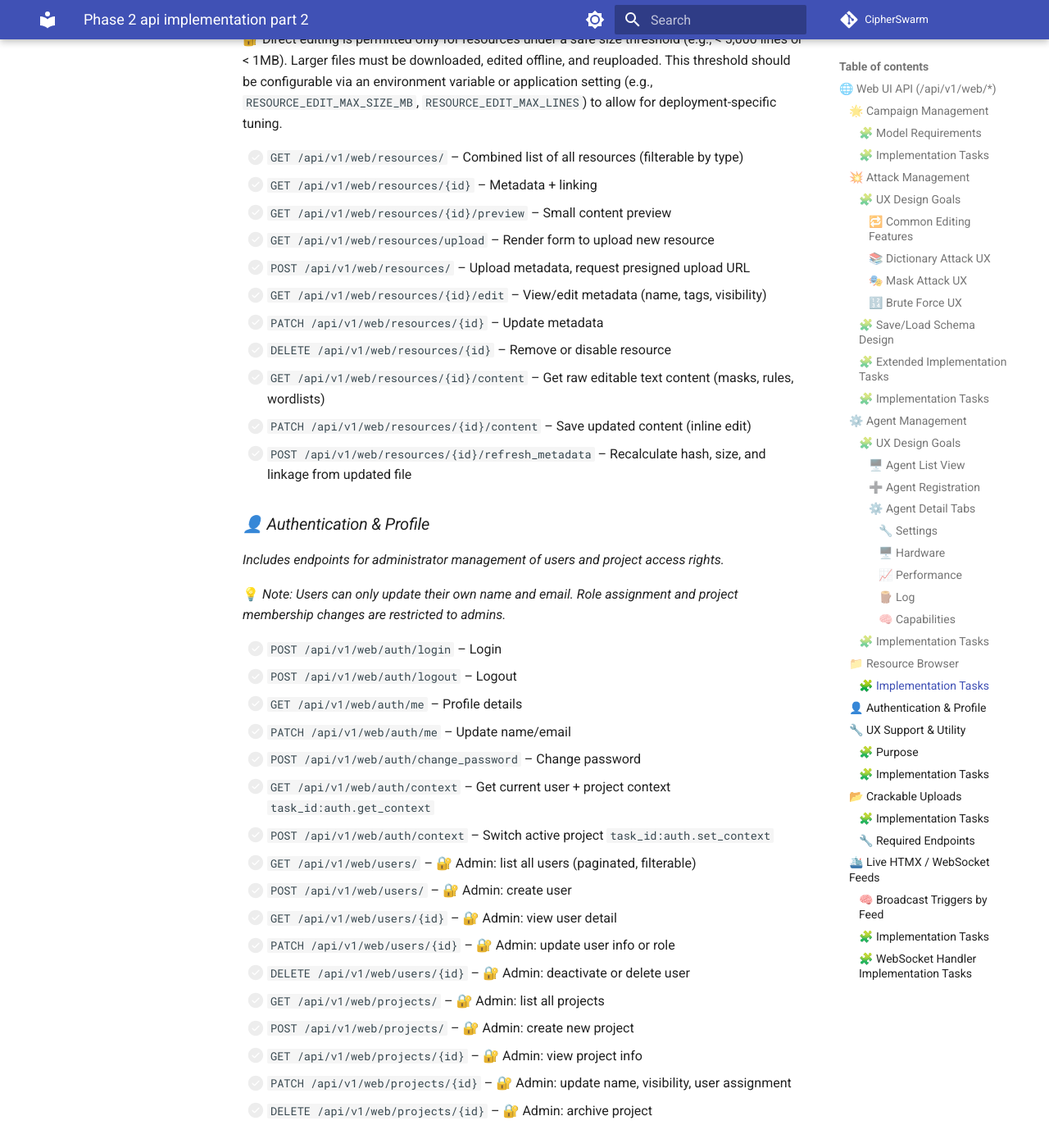
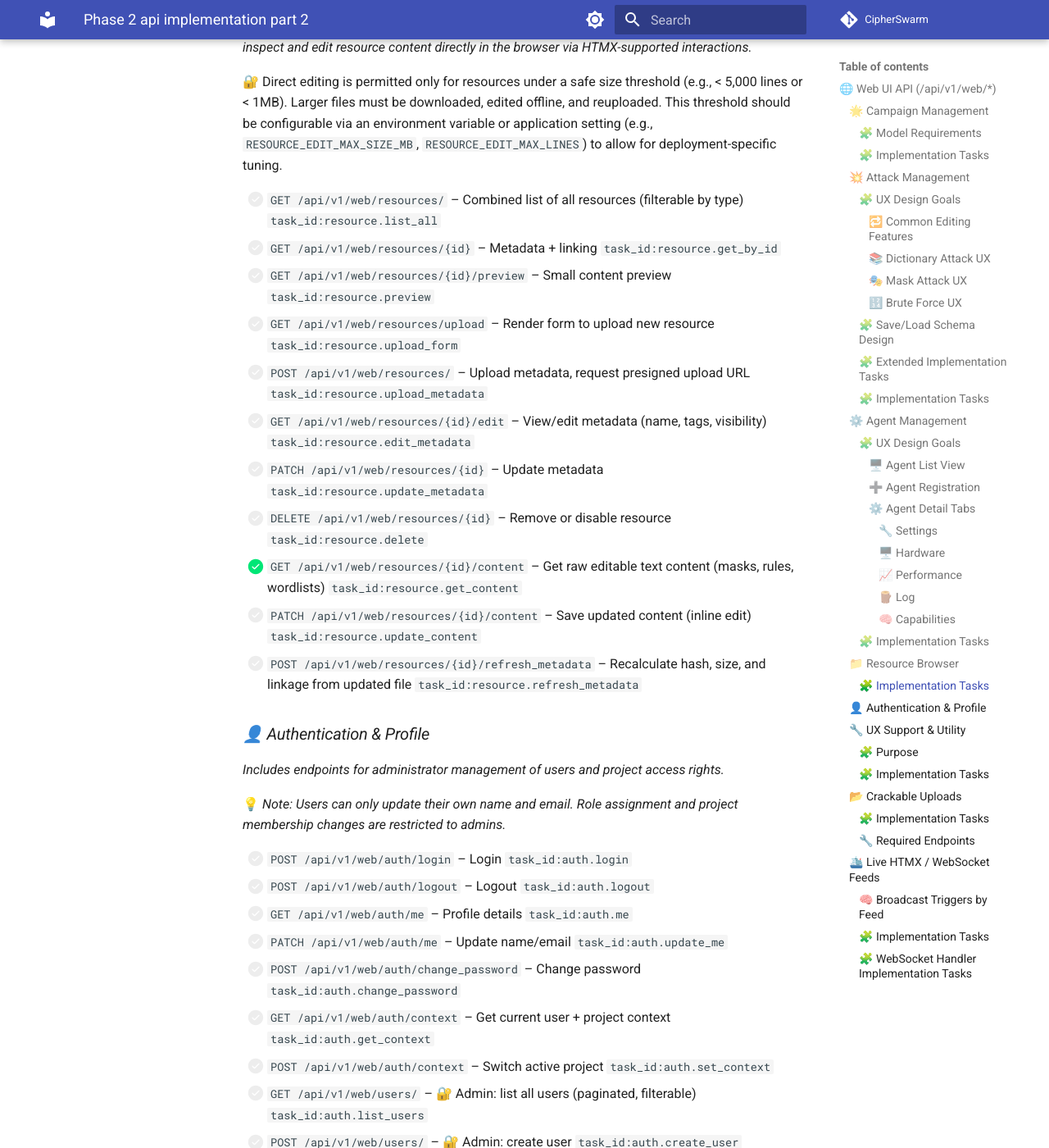
Before and after one commit to unclesp1d3r/CipherSwarm, an MkDocs documentation site: the page built from docs/v2_rewrite_implementation_plan/phase-2-api-implementation-parts/phase-2-api-implementation-part-2.md, in a window 1280 px wide and 1400 px high, scrolled down 15516 px. Shown: the whole window at 82% size. Built offline with MkDocs 1.6.1 and Material for MkDocs 9.7.7, drawn with Linux system fonts in a browser that asks for light colours; comment, search, counter and statistics services are not loaded; some of the changed text lies outside the part shown.

Commit message:
feat(api): integrate resources router and update implementation tasks
- Included the `resources_router` in the main API router for web endpoints.
- Updated the implementation plan documentation to add task IDs for resource-related endpoints, enhancing traceability and task management.
- Ensured consistency in the documentation format for endpoint descriptions.

Signed-off-by: @unclesp1d3r
Signed-off-by: UncleSp1d3r <unclespider@protonmail.com>

```diff
--- a/docs/v2_rewrite_implementation_plan/phase-2-api-implementation-parts/phase-2-api-implementation-part-2.md
+++ b/docs/v2_rewrite_implementation_plan/phase-2-api-implementation-parts/phase-2-api-implementation-part-2.md
@@ -447,10 +447,10 @@ For eligible resource types (e.g., masks, rules, short wordlists), the Web UI sh
 
 Suggested line-editing endpoints:
 
--   [ ] `GET /api/v1/web/resources/{id}/lines` – Paginated and optionally validated list of individual lines
--   [ ] `POST /api/v1/web/resources/{id}/lines` – Add a new line
--   [ ] `PATCH /api/v1/web/resources/{id}/lines/{line_id}` – Modify an existing line
--   [ ] `DELETE /api/v1/web/resources/{id}/lines/{line_id}` – Remove a line
+-   [ ] `GET /api/v1/web/resources/{id}/lines` – Paginated and optionally validated list of individual lines `task_id:resource.line_api_endpoints`
+-   [ ] `POST /api/v1/web/resources/{id}/lines` – Add a new line `task_id:resource.add_line`
+-   [ ] `PATCH /api/v1/web/resources/{id}/lines/{line_id}` – Modify an existing line `task_id:resource.update_line`
+-   [ ] `DELETE /api/v1/web/resources/{id}/lines/{line_id}` – Remove a line `task_id:resource.delete_line`
 
 The backend should expose a virtual `ResourceLine` model:
 
@@ -469,17 +469,17 @@ _Includes support for uploading, viewing, linking, and editing attack resources
 
 🔐 Direct editing is permitted only for resources under a safe size threshold (e.g., < 5,000 lines or < 1MB). Larger files must be downloaded, edited offline, and reuploaded. This threshold should be configurable via an environment variable or application setting (e.g., `RESOURCE_EDIT_MAX_SIZE_MB`, `RESOURCE_EDIT_MAX_LINES`) to allow for deployment-specific tuning.
 
--   [ ] `GET /api/v1/web/resources/` – Combined list of all resources (filterable by type)
--   [ ] `GET /api/v1/web/resources/{id}` – Metadata + linking
--   [ ] `GET /api/v1/web/resources/{id}/preview` – Small content preview
--   [ ] `GET /api/v1/web/resources/upload` – Render form to upload new resource
--   [ ] `POST /api/v1/web/resources/` – Upload metadata, request presigned upload URL
--   [ ] `GET /api/v1/web/resources/{id}/edit` – View/edit metadata (name, tags, visibility)
--   [ ] `PATCH /api/v1/web/resources/{id}` – Update metadata
--   [ ] `DELETE /api/v1/web/resources/{id}` – Remove or disable resource
--   [ ] `GET /api/v1/web/resources/{id}/content` – Get raw editable text content (masks, rules, wordlists)
--   [ ] `PATCH /api/v1/web/resources/{id}/content` – Save updated content (inline edit)
--   [ ] `POST /api/v1/web/resources/{id}/refresh_metadata` – Recalculate hash, size, and linkage from updated file
+-   [ ] `GET /api/v1/web/resources/` – Combined list of all resources (filterable by type) `task_id:resource.list_all`
+-   [ ] `GET /api/v1/web/resources/{id}` – Metadata + linking `task_id:resource.get_by_id`
+-   [ ] `GET /api/v1/web/resources/{id}/preview` – Small content preview `task_id:resource.preview`
+-   [ ] `GET /api/v1/web/resources/upload` – Render form to upload new resource `task_id:resource.upload_form`
+-   [ ] `POST /api/v1/web/resources/` – Upload metadata, request presigned upload URL `task_id:resource.upload_metadata`
+-   [ ] `GET /api/v1/web/resources/{id}/edit` – View/edit metadata (name, tags, visibility) `task_id:resource.edit_metadata`
+-   [ ] `PATCH /api/v1/web/resources/{id}` – Update metadata `task_id:resource.update_metadata`
+-   [ ] `DELETE /api/v1/web/resources/{id}` – Remove or disable resource `task_id:resource.delete`
+-   [x] `GET /api/v1/web/resources/{id}/content` – Get raw editable text content (masks, rules, wordlists) `task_id:resource.get_content`
+-   [ ] `PATCH /api/v1/web/resources/{id}/content` – Save updated content (inline edit) `task_id:resource.update_content`
+-   [ ] `POST /api/v1/web/resources/{id}/refresh_metadata` – Recalculate hash, size, and linkage from updated file `task_id:resource.refresh_metadata`
 
 <!-- section: web-ui-api-authentication -->
 
@@ -489,23 +489,23 @@ _Includes endpoints for administrator management of users and project access rig
 
 💡 _Note: Users can only update their own name and email. Role assignment and project membership changes are restricted to admins._
 
--   [ ] `POST /api/v1/web/auth/login` – Login
--   [ ] `POST /api/v1/web/auth/logout` – Logout
--   [ ] `GET /api/v1/web/auth/me` – Profile details
--   [ ] `PATCH /api/v1/web/auth/me` – Update name/email
--   [ ] `POST /api/v1/web/auth/change_password` – Change password
+-   [ ] `POST /api/v1/web/auth/login` – Login `task_id:auth.login`
+-   [ ] `POST /api/v1/web/auth/logout` – Logout `task_id:auth.logout`
+-   [ ] `GET /api/v1/web/auth/me` – Profile details `task_id:auth.me`
+-   [ ] `PATCH /api/v1/web/auth/me` – Update name/email `task_id:auth.update_me`
+-   [ ] `POST /api/v1/web/auth/change_password` – Change password `task_id:auth.change_password`
 -   [ ] `GET /api/v1/web/auth/context` – Get current user + project context `task_id:auth.get_context`
 -   [ ] `POST /api/v1/web/auth/context` – Switch active project `task_id:auth.set_context`
--   [ ] `GET /api/v1/web/users/` – 🔐 Admin: list all users (paginated, filterable)
--   [ ] `POST /api/v1/web/users/` – 🔐 Admin: create user
--   [ ] `GET /api/v1/web/users/{id}` – 🔐 Admin: view user detail
--   [ ] `PATCH /api/v1/web/users/{id}` – 🔐 Admin: update user info or role
--   [ ] `DELETE /api/v1/web/users/{id}` – 🔐 Admin: deactivate or delete user
--   [ ] `GET /api/v1/web/projects/` – 🔐 Admin: list all projects
--   [ ] `POST /api/v1/web/projects/` – 🔐 Admin: create new project
--   [ ] `GET /api/v1/web/projects/{id}` – 🔐 Admin: view project info
--   [ ] `PATCH /api/v1/web/projects/{id}` – 🔐 Admin: update name, visibility, user assignment
--   [ ] `DELETE /api/v1/web/projects/{id}` – 🔐 Admin: archive project
+-   [ ] `GET /api/v1/web/users/` – 🔐 Admin: list all users (paginated, filterable) `task_id:auth.list_users`
+-   [ ] `POST /api/v1/web/users/` – 🔐 Admin: create user `task_id:auth.create_user`
+-   [ ] `GET /api/v1/web/users/{id}` – 🔐 Admin: view user detail `task_id:auth.get_user`
+-   [ ] `PATCH /api/v1/web/users/{id}` – 🔐 Admin: update user info or role `task_id:auth.update_user`
+-   [ ] `DELETE /api/v1/web/users/{id}` – 🔐 Admin: deactivate or delete user `task_id:auth.delete_user`
+-   [ ] `GET /api/v1/web/projects/` – 🔐 Admin: list all projects `task_id:auth.list_projects`
+-   [ ] `POST /api/v1/web/projects/` – 🔐 Admin: create new project `task_id:auth.create_project`
+-   [ ] `GET /api/v1/web/projects/{id}` – 🔐 Admin: view project info `task_id:auth.get_project`
+-   [ ] `PATCH /api/v1/web/projects/{id}` – 🔐 Admin: update name, visibility, user assignment `task_id:auth.update_project`
+-   [ ] `DELETE /api/v1/web/projects/{id}` – 🔐 Admin: archive project `task_id:auth.delete_project`
 
 <!-- section: web-ui-api-ux-support -->
 
@@ -518,21 +518,13 @@ This section defines endpoints used by the frontend to dynamically populate UI e
 #### 🧩 Implementation Tasks
 
 -   [ ] `GET /api/v1/web/options/agents` – Populate agent dropdowns `task_id:ux.populate_agents`
-
 -   [ ] `GET /api/v1/web/options/resources` – Populate resource selectors (mask, wordlist, rule) `task_id:ux.populate_resources`
-
 -   [ ] `GET /api/v1/web/options/charsets` – Return preset charset definitions `task_id:ux.charset_presets`
-
 -   [ ] `GET /api/v1/web/dashboard/summary` – Return campaign/task summary data for dashboard widgets `task_id:ux.summary_dashboard`
-
 -   [ ] `GET /api/v1/web/health/overview` – Lightweight system health view `task_id:ux.system_health_overview`
-
 -   [ ] `GET /api/v1/web/health/components` – Detailed health of core services (MinIO, Redis, DB) `task_id:ux.system_health_components`
-
 -   [ ] `GET /api/v1/web/modals/rule_explanation` – Return rule explanation partials `task_id:ux.rule_explanation_modal`
-
 -   [ ] `GET /api/v1/web/fragments/validation` – Return a reusable validation error component `task_id:ux.fragment_validation_errors`
-
 -   [ ] `GET /api/v1/web/fragments/metadata_tag` – Partial for UI metadata tags (e.g., "ephemeral", "auto-generated") `task_id:ux.fragment_metadata_tag`
 
     Partial for UI metadata tags (e.g., "ephemeral", "auto-generated"). Used to display reusable indicators across multiple views — e.g., ephemeral wordlist tags in attack detail, auto-generated resource badges, or benchmark status pills. This endpoint should return a rendered HTML fragment suitable for HTMX swaps.
@@ -591,16 +583,16 @@ Users can then launch the campaign immediately or review/edit first.
 
 #### 🔧 Required Endpoints
 
--   [ ] `POST /api/v1/web/uploads/` – Upload file or pasted hash blob
--   [ ] `GET /api/v1/web/uploads/{id}/status` – Show analysis result: hash type, extracted preview, validation state
--   [ ] `POST /api/v1/web/uploads/{id}/launch_campaign` – Generate resources and create campaign with default attacks
--   [ ] `GET /api/v1/web/uploads/{id}/errors` – Show extraction errors or unsupported file type warnings
--   [ ] `DELETE /api/v1/web/uploads/{id}` – Remove discarded or invalid upload
--   [ ] `GET /api/v1/web/options/agents` – Dropdown/populate menu
--   [ ] `GET /api/v1/web/options/resources` – Mask/rule/wordlist selection
--   [ ] `GET /api/v1/web/dashboard/summary` – Campaign/agent/task summary metrics
--   [ ] `GET /api/v1/web/health/overview` – System health snapshot (agents online, DB latency, task backlog)
--   [ ] `GET /api/v1/web/health/components` – Detail view for system metrics (minio, redis, db)
+-   [ ] `POST /api/v1/web/uploads/` – Upload file or pasted hash blob `task_id:upload.upload_file_or_hash`
+-   [ ] `GET /api/v1/web/uploads/{id}/status` – Show analysis result: hash type, extracted preview, validation state `task_id:upload.show_analysis_result`
+-   [ ] `POST /api/v1/web/uploads/{id}/launch_campaign` – Generate resources and create campaign with default attacks `task_id:upload.launch_campaign`
+-   [ ] `GET /api/v1/web/uploads/{id}/errors` – Show extraction errors or unsupported file type warnings `task_id:upload.show_extraction_errors`
+-   [ ] `DELETE /api/v1/web/uploads/{id}` – Remove discarded or invalid upload `task_id:upload.delete_upload`
+-   [ ] `GET /api/v1/web/options/agents` – Dropdown/populate menu `task_id:ux.populate_agents_dropdown`
+-   [ ] `GET /api/v1/web/options/resources` – Mask/rule/wordlist selection `task_id:ux.populate_resources_dropdown`
+-   [ ] `GET /api/v1/web/dashboard/summary` – Campaign/agent/task summary metrics `task_id:ux.summary_dashboard`
+-   [ ] `GET /api/v1/web/health/overview` – System health snapshot (agents online, DB latency, task backlog) `task_id:ux.system_health_overview`
+-   [ ] `GET /api/v1/web/health/components` – Detail view for system metrics (minio, redis, db) `task_id:ux.system_health_components`
 
 <!-- section: web-ui-api-live-htmx-websockets -->
 
```
Also changed, not shown: templates/resources/content_fragment.html (added, +11 -0 lines), 3 other files.
